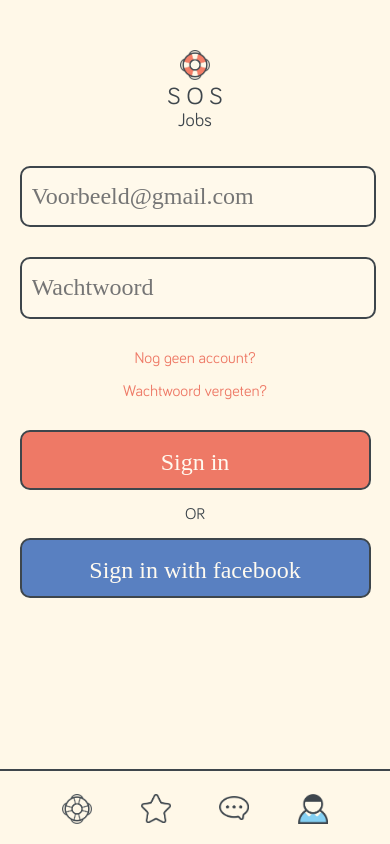
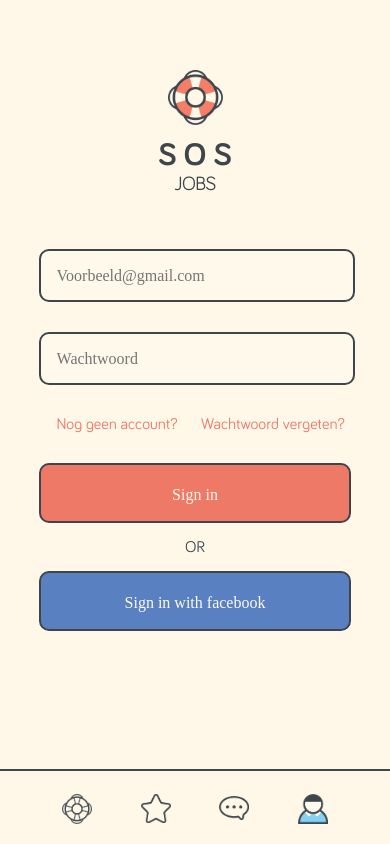
Before and after one commit to SiemenGijbels/SOSJobs-Phonegap, a plain HTML site: page login.html in a window 390 px wide. Drawn offline with nearby package versions, Linux system fonts and the light colour scheme; some packages are replaced by stand-ins of ours.

Commit message:
dks.jfklcsanmdjkehwqncdiwaBnjdk

```diff
--- a/css/favorites.css
+++ b/css/favorites.css
@@ -76,6 +76,8 @@ article.feed section{
 
     -webkit-box-shadow: 0px 5px 0 0 rgba(0,0,0,.1);
     box-shadow: 0px 5px 0 0 rgba(0,0,0,.1);
+    -webkit-animation-duration: .5s; /* Chrome, Safari, Opera */
+    animation-duration: .5s;
 }
 
 article.feed section header{
--- a/css/stijl-login.css
+++ b/css/stijl-login.css
@@ -1,28 +1,45 @@
 .logo {
-    width: 30px;
-    height: 30px;
+    height: 55px;
+    margin: 20px 0 10px 0;
 }
 
 header {
     text-align: center;
     margin-top: 50px;
+    text-transform: uppercase;
+}
+h2 {
+    font-family: Bariol_Bold;
+    color: #3e464c;
+    font-size: 2em;
 }
 
-h2, h3 {
-    font-weight: normal;
+h3 {
+    font-family: Bariol_Light;
     color: #3e464c;
 }
 
 article {
     float: left;
-    width: 90%;
-    padding: 5% 5% 20% 5%;
+    width: 80%;
+    padding: 10% 10% 20% 10%;
     text-align: center;
 }
 
 article form {
     float: left;
     width: 100%;
+}
+article form a{
+    float: left;
+    display: block;
+    width: 50%;
+}
+article form a:first-child{
+    text-align: left;
+}
+article form a:last-child{
+    text-align: right;
 }
 
 article form p {
@@ -67,14 +84,12 @@ input {
     border: 2px solid #3e464c;
     border-color: #3e464c;
     border-radius: 10px;
-    width: 95%;
-    padding: 2.5%;
-    padding-left: 10px;
-    height: 40px;
+    width: 90%;
+    padding: 5%;
     margin-top: 15px;
     margin-bottom: 15px;
     font-family: Bariol;
-    font-size: 1.5em;
+    font-size: 1em;
     color: #f37c69;
     text-decoration: none;
     background-color: #fff9eb;
@@ -86,6 +101,7 @@ input[type="submit"] {
     width: 100%;
     height: 60px;
     line-height: 60px;
+    cursor: pointer;
 }
 
 input.fb {
--- a/js/login.js
+++ b/js/login.js
@@ -1,4 +1,4 @@
- var loggedIn = localStorage.getItem("loggedIn");
+var loggedIn = localStorage.getItem("loggedIn");
 
 if(!loggedIn){
 
--- a/js/register.js
+++ b/js/register.js
@@ -52,6 +52,7 @@ $(function () {
                 success:function(data, textStatus, jqXHR)
                 {
                     console.log(data);
+                    localStorage.setItem('user',JSON.stringify(data));
 
                     var id = 1;
 
@@ -87,7 +88,12 @@ $(function () {
                 {
                     console.log(textStatus);
                 }
+
             });
+
+            localStorage.setItem('loggedIn',true);
+            window.location.replace("index.html");
+
         });
 
     }
```
Also changed, not shown: favorites.html (+1 -1 lines), js/favourites.js (+18 -3 lines).
